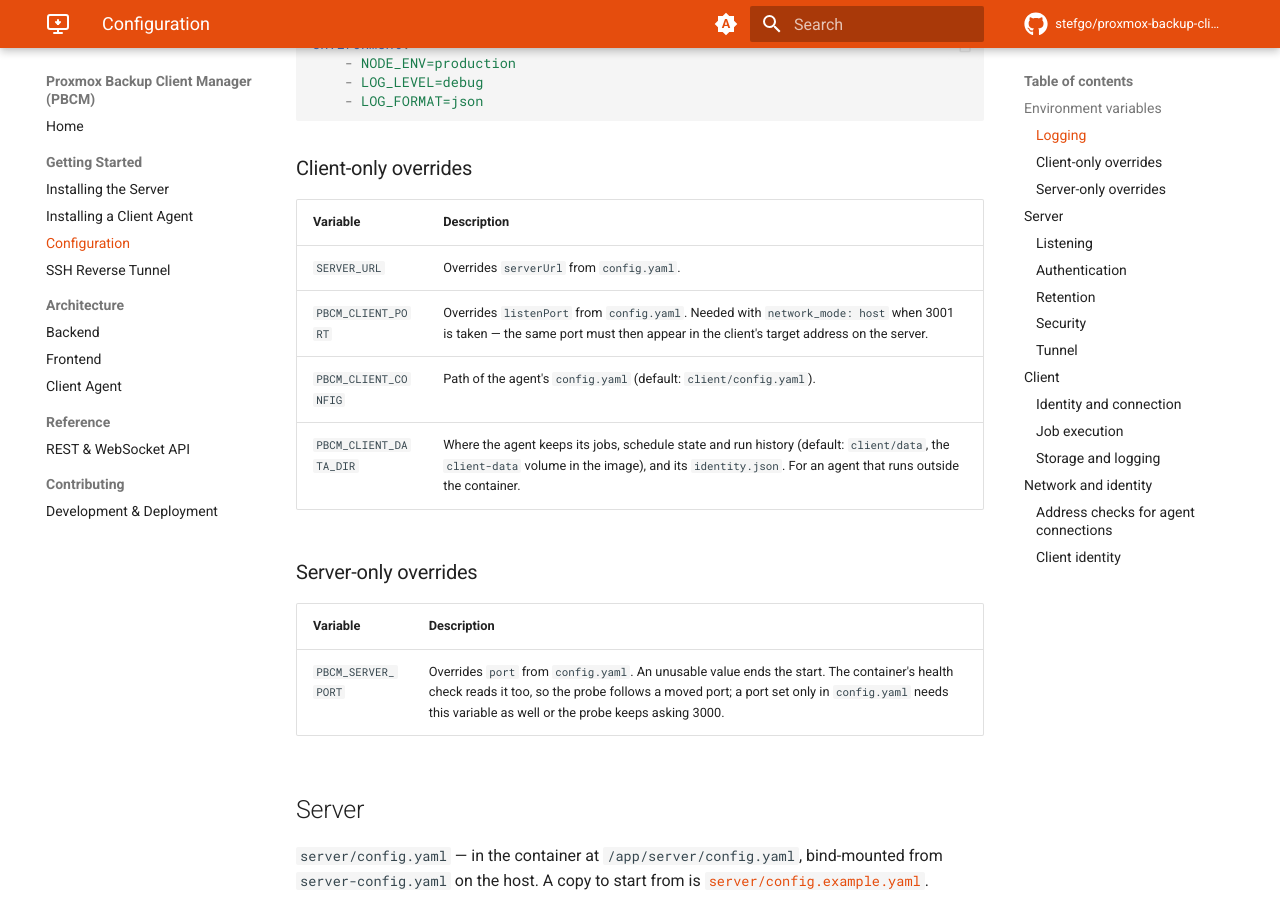
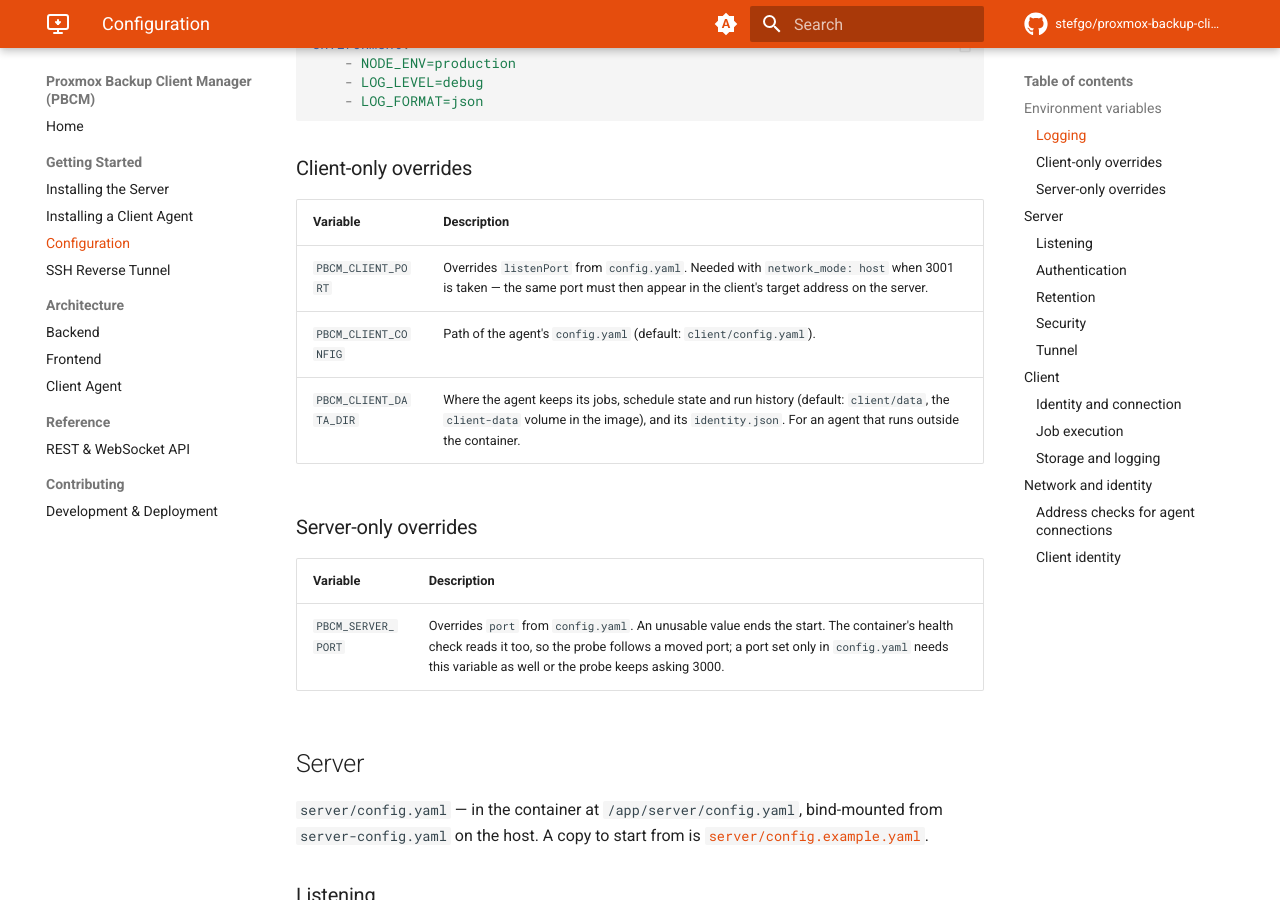
Before and after one commit to stefgo/proxmox-backup-client-manager, an MkDocs documentation site: the page built from docs/setup.md, in a window 1280 px wide and 900 px high, scrolled down 892 px. Built offline with MkDocs 1.6.1 and Material for MkDocs 9.7.7, drawn with Linux system fonts in a browser that asks for light colours; comment, search, counter and statistics services are not loaded.

Commit message:
docs: Drop the SERVER_URL variable the agent never read
The client-only overrides listed SERVER_URL as overriding serverUrl from
config.yaml, but no code has ever read it. The debug launch configuration
set it too, with a URL in a format the agent no longer uses.

Co-Authored-By: Claude Opus 5 <noreply@anthropic.com>

```diff
--- a/docs/setup.md
+++ b/docs/setup.md
@@ -34,7 +34,6 @@ environment:
 
 | Variable            | Description |
 | :------------------ | :---------- |
-| `SERVER_URL`        | Overrides `serverUrl` from `config.yaml`. |
 | `PBCM_CLIENT_PORT`  | Overrides `listenPort` from `config.yaml`. Needed with `network_mode: host` when 3001 is taken — the same port must then appear in the client's target address on the server. |
 | `PBCM_CLIENT_CONFIG` | Path of the agent's `config.yaml` (default: `client/config.yaml`). |
 | `PBCM_CLIENT_DATA_DIR` | Where the agent keeps its jobs, schedule state and run history (default: `client/data`, the `client-data` volume in the image), and its `identity.json`. For an agent that runs outside the container. |
```
